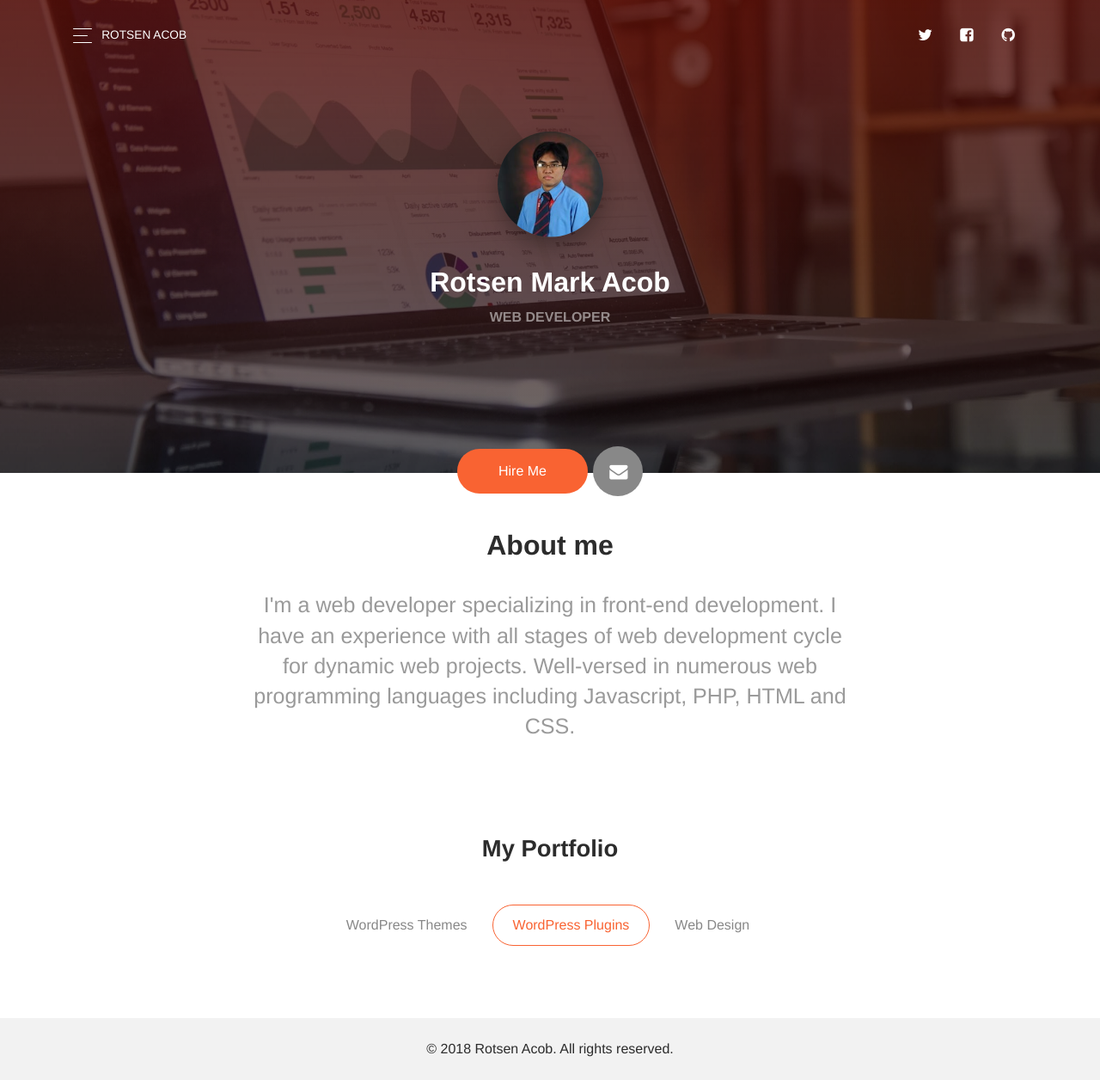
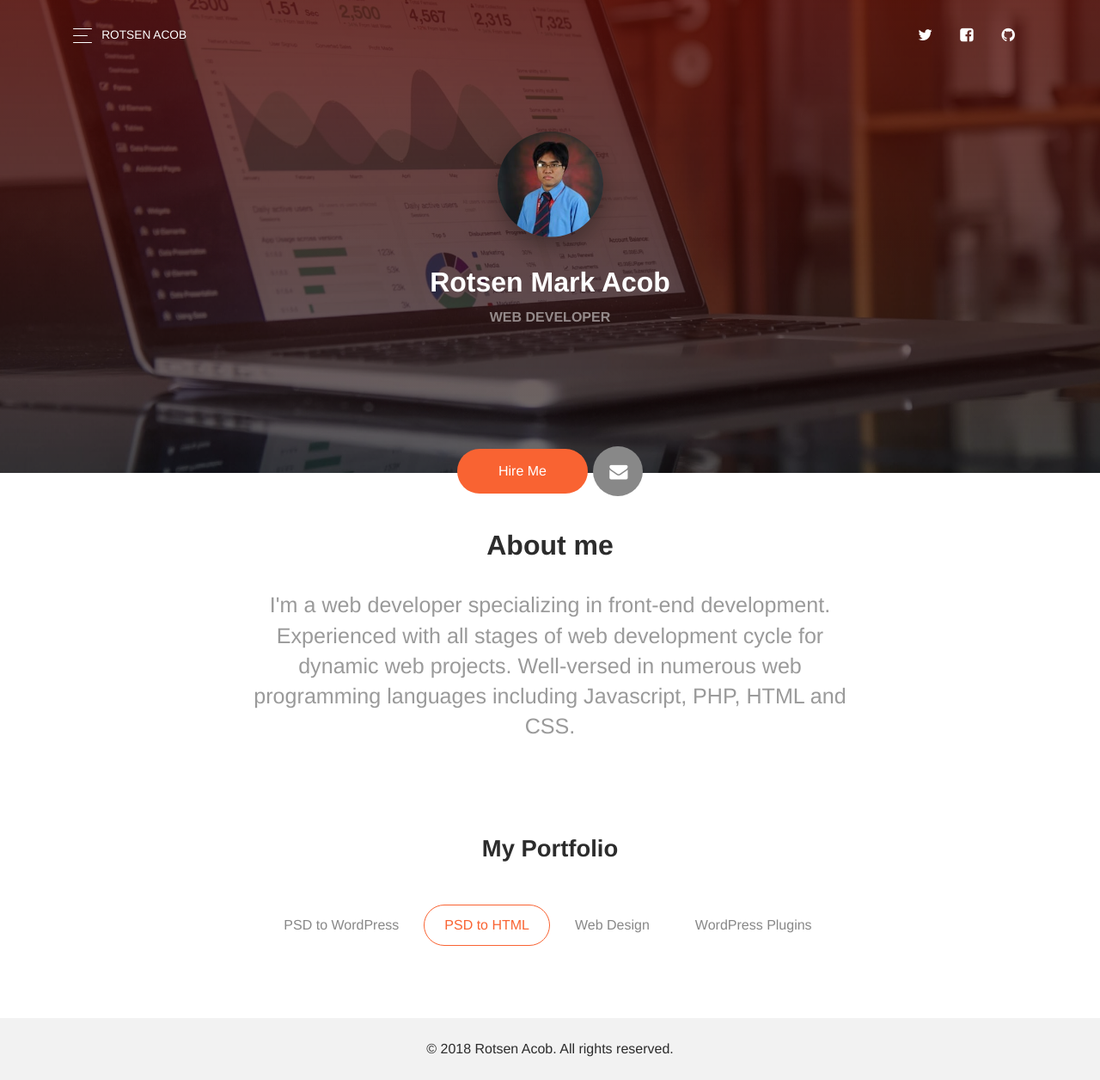
Before and after one commit to webdevsuperfast/portfolio, a Jekyll site: the page built from index.html, in a window 1280 px wide and 1256 px high. Shown: the whole window at 86% size. Built offline with Jekyll 4.4.1, drawn with Linux system fonts in a browser that asks for light colours.

Commit message:
Markup changes

```diff
--- a/index.html
+++ b/index.html
@@ -49,7 +49,7 @@ title: Rotsen Acob | Web Developer
                 <li class="nav-item">
                     <a class="nav-link" rel="tooltip" title="Follow me on GitHub" data-placement="bottom" href="https://github.com/webdevsuperfast" target="_blank">
                         <i class="fa fa-github"></i>
-                        <p class="d-lg-none d-xl-none">Instagram</p>
+                        <p class="d-lg-none d-xl-none">GitHub</p>
                     </a>
                 </li>
             </ul>
@@ -80,7 +80,7 @@ title: Rotsen Acob | Web Developer
                 </a>
             </div>
             <h3 class="title">About me</h3>
-            <h5 class="description">I'm a web developer specializing in front-end development. I have an experience with all stages of web development cycle for dynamic web projects. Well-versed in numerous web programming languages including Javascript, PHP, HTML and CSS.</h5>
+            <h5 class="description">I'm a web developer specializing in front-end development. Experienced with all stages of web development cycle for dynamic web projects. Well-versed in numerous web programming languages including Javascript, PHP, HTML and CSS.</h5>
             <div class="row">
                 <div class="col-md-10 ml-auto mr-auto">
                     <h4 class="title text-center">My Portfolio</h4>
@@ -88,17 +88,22 @@ title: Rotsen Acob | Web Developer
                         <ul class="nav nav-tabs nav-tabs-primary justify-content-center" role="tablist">
                             <li class="nav-item">
                                 <a class="nav-link" data-toggle="tab" href="#profile" role="tablist">
-                                    WordPress Themes
+                                    PSD to WordPress
                                 </a>
                             </li>
                             <li class="nav-item">
                                 <a class="nav-link active" data-toggle="tab" href="#home" role="tablist">
-                                    WordPress Plugins
+                                    PSD to HTML
                                 </a>
                             </li>
                             <li class="nav-item">
                                 <a class="nav-link" data-toggle="tab" href="#messages" role="tablist">
                                     Web Design
+                                </a>
+                            </li>
+                            <li class="nav-item">
+                                <a class="nav-link" data-toggle="tab" href="#messages" role="tablist">
+                                    WordPress Plugins
                                 </a>
                             </li>
                         </ul>
```
